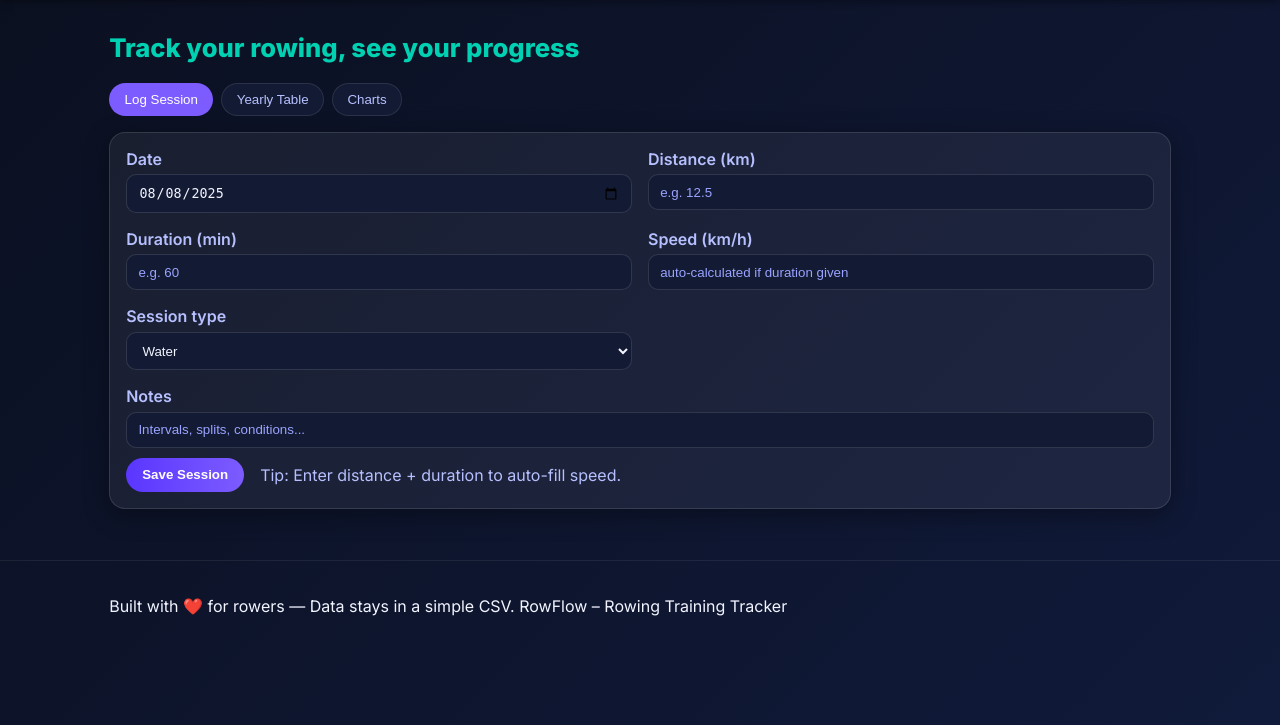
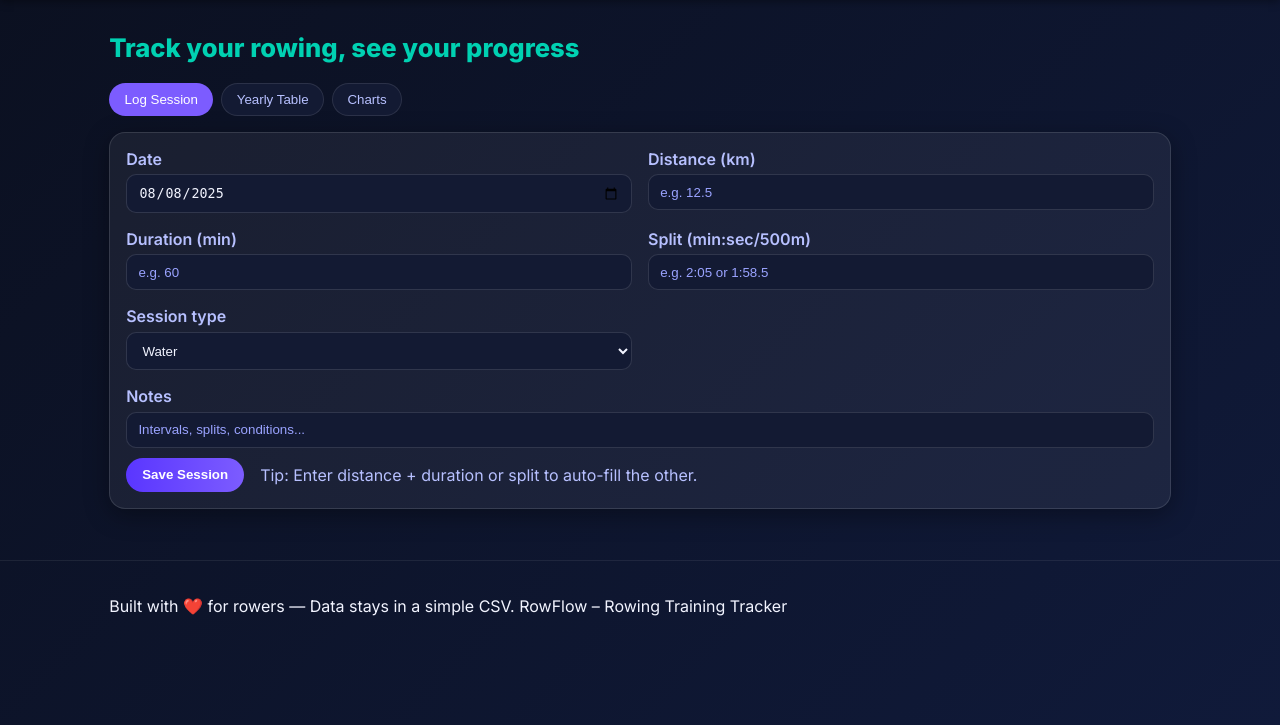
Before and after one commit to Ejderhalp/rowingdata, a Flask app: page / in a window 1280 px wide. Shown: the part 62-787 px from the top of the page. Run offline with Flask 3, Linux system fonts and the light colour scheme; data that the repository does not hold is empty.

Commit message:
Add split time support for rowing session tracking
Co-authored-by: alpkaradogan <alpkaradogan@college.harvard.edu>

```diff
--- a/rowing_tracker/app.py
+++ b/rowing_tracker/app.py
@@ -15,7 +15,7 @@ CSV_FIELDS = [
     "date",            # YYYY-MM-DD
     "distance_km",     # float
     "duration_min",    # float (optional)
-    "speed_kmh",       # float (optional)
+    "speed_kmh",       # float (optional, derived from split or duration)
     "session_type",    # str
     "notes",           # str
     "created_at"       # ISO timestamp
@@ -40,6 +40,25 @@ def parse_float(value: str) -> float:
         return math.nan
 
 
+def parse_split_to_seconds_per_500m(value: str) -> float:
+    if not value:
+        return math.nan
+    s = value.strip()
+    # Accept formats like MM:SS or M:SS or MM:SS.s
+    try:
+        if ":" not in s:
+            return math.nan
+        minutes_str, seconds_str = s.split(":", 1)
+        minutes = int(minutes_str)
+        seconds = float(seconds_str)
+        total_seconds = minutes * 60.0 + seconds
+        if total_seconds <= 0:
+            return math.nan
+        return total_seconds
+    except Exception:
+        return math.nan
+
+
 def sanitize_row(row: Dict[str, Any]) -> Dict[str, Any]:
     # Coerce and clean inputs
     d = row.get("date", "").strip()
@@ -53,13 +72,24 @@ def sanitize_row(row: Dict[str, Any]) -> Dict[str, Any]:
 
     distance_km = parse_float(str(row.get("distance_km", "")).strip())
     duration_min = parse_float(str(row.get("duration_min", "")).strip())
+
+    # speed may be provided directly (legacy) or via split
     speed_kmh = parse_float(str(row.get("speed_kmh", "")).strip())
+    if math.isnan(speed_kmh):
+        split_seconds = parse_split_to_seconds_per_500m(str(row.get("split", "")))
+        if not math.isnan(split_seconds) and split_seconds > 0:
+            speed_kmh = 1800.0 / split_seconds  # 0.5 km per split
 
     # Backfill missing fields if possible
     if (math.isnan(speed_kmh)) and (not math.isnan(distance_km)) and (not math.isnan(duration_min)) and duration_min > 0:
         speed_kmh = distance_km / (duration_min / 60.0)
     if (math.isnan(duration_min)) and (not math.isnan(distance_km)) and (not math.isnan(speed_kmh)) and speed_kmh > 0:
         duration_min = (distance_km / speed_kmh) * 60.0
+    # If duration still missing but we have distance and split, compute via split
+    if (math.isnan(duration_min)) and (not math.isnan(distance_km)):
+        split_seconds = parse_split_to_seconds_per_500m(str(row.get("split", "")))
+        if not math.isnan(split_seconds) and split_seconds > 0:
+            duration_min = (split_seconds * (distance_km * 2.0)) / 60.0
 
     # Clamp to reasonable precision
     def fmt_num(x: float) -> str:
--- a/rowing_tracker/static/js/charts.js
+++ b/rowing_tracker/static/js/charts.js
@@ -26,6 +26,23 @@
     });
   }
 
+  function secondsPer500mFromSplit(splitStr){
+    if(!splitStr) return NaN;
+    if(!splitStr.includes(':')) return NaN;
+    const [m, s] = splitStr.split(':');
+    const minutes = parseInt(m, 10);
+    const seconds = parseFloat(s);
+    const total = minutes*60 + seconds;
+    if(!isFinite(total) || total <= 0) return NaN;
+    return total;
+  }
+  function splitFromSecondsPer500(totalSeconds){
+    if(!isFinite(totalSeconds) || totalSeconds <= 0) return '';
+    const m = Math.floor(totalSeconds/60);
+    const s = totalSeconds - m*60;
+    return `${m}:${s.toFixed(1).padStart(4,'0')}`.replace(/\.0(?=$)/,'');
+  }
+
   function initFormHelpers(){
     const dateInput = $('#date');
     if(dateInput && !dateInput.value){
@@ -38,19 +55,32 @@
 
     const distance = $('#distance_km');
     const duration = $('#duration_min');
-    const speed = $('#speed_kmh');
+    const split = $('#split');
 
-    function recalc(){
+    function recalcFromDistanceAndDuration(){
       const dVal = parseFloat(distance.value);
       const durVal = parseFloat(duration.value);
-      if(!isNaN(dVal) && !isNaN(durVal) && durVal > 0){
-        const kmh = dVal / (durVal/60);
-        speed.value = (Math.round(kmh * 100)/100).toFixed(2);
+      if(!isNaN(dVal) && !isNaN(durVal) && dVal > 0 && durVal > 0){
+        const hours = durVal / 60.0;
+        const speedKmh = dVal / hours; // km/h
+        const secPer500 = 1800.0 / speedKmh;
+        split.value = splitFromSecondsPer500(secPer500);
       }
     }
-    if(distance && duration && speed){
-      distance.addEventListener('input', recalc);
-      duration.addEventListener('input', recalc);
+
+    function recalcDurationFromSplit(){
+      const dVal = parseFloat(distance.value);
+      const secPer500 = secondsPer500mFromSplit(split.value);
+      if(!isNaN(dVal) && !isNaN(secPer500) && dVal > 0 && secPer500 > 0){
+        const totalSeconds = secPer500 * (dVal*2.0);
+        duration.value = (totalSeconds/60.0).toFixed(0);
+      }
+    }
+
+    if(distance && duration && split){
+      distance.addEventListener('input', () => { recalcFromDistanceAndDuration(); recalcDurationFromSplit(); });
+      duration.addEventListener('input', recalcFromDistanceAndDuration);
+      split.addEventListener('input', recalcDurationFromSplit);
     }
   }
 
@@ -179,8 +209,8 @@
       type: 'scatter',
       data: {
         datasets: [
-          { label: `Speed ${year}`, data: allPoints.filter(p => p.inYear), borderColor: colors.accent, backgroundColor: 'rgba(0,209,178,0.6)' },
-          { label: 'Other years', data: allPoints.filter(p => !p.inYear), borderColor: colors.muted, backgroundColor: 'rgba(183,192,255,0.3)' }
+          { label: `Speed ${year} (km/h)`, data: allPoints.filter(p => p.inYear), borderColor: colors.accent, backgroundColor: 'rgba(0,209,178,0.6)' },
+          { label: 'Other years (km/h)', data: allPoints.filter(p => !p.inYear), borderColor: colors.muted, backgroundColor: 'rgba(183,192,255,0.3)' }
         ]
       },
       options: {
--- a/rowing_tracker/templates/index.html
+++ b/rowing_tracker/templates/index.html
@@ -24,8 +24,8 @@
           <input type="number" step="1" min="0" id="duration_min" name="duration_min" placeholder="e.g. 60" />
         </div>
         <div class="field">
-          <label for="speed_kmh">Speed (km/h)</label>
-          <input type="number" step="0.01" min="0" id="speed_kmh" name="speed_kmh" placeholder="auto-calculated if duration given" />
+          <label for="split">Split (min:sec/500m)</label>
+          <input type="text" pattern="^[0-9]{1,2}:[0-5]?[0-9](\.[0-9]+)?$" id="split" name="split" placeholder="e.g. 2:05 or 1:58.5" />
         </div>
         <div class="field">
           <label for="session_type">Session type</label>
@@ -42,7 +42,7 @@
       </div>
       <div class="actions">
         <button class="btn-primary" type="submit">Save Session</button>
-        <span class="hint">Tip: Enter distance + duration to auto-fill speed.</span>
+        <span class="hint">Tip: Enter distance + duration or split to auto-fill the other.</span>
       </div>
     </form>
   </section>
```
